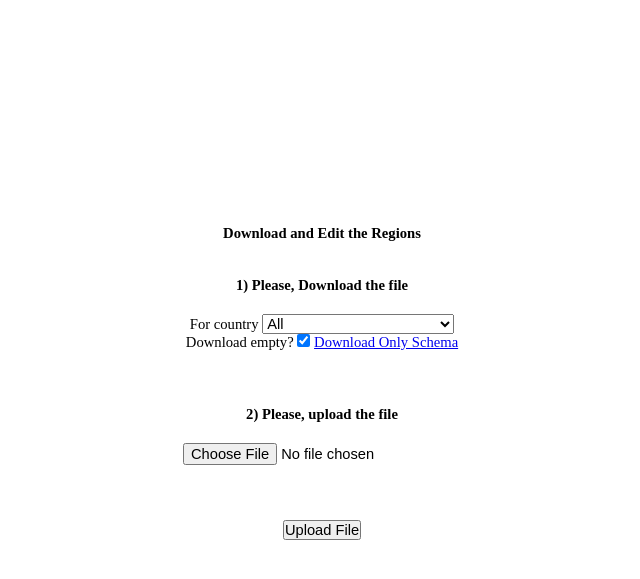
After one commit to edraobdu/places_api, a Django app: page /upload-regions/ in a window 1280 px wide. The commit adds this page. Shown: the top 579 px of the page, without its empty margins (318-958 px from the left). Run offline with Django 3.2, Linux system fonts and the light colour scheme; a user stored in the database is signed in; tables that the repository leaves empty hold one stand-in row (values such as "Sample post").

Commit message:
Partially added support for uploading regions by plain text file
added extra_lang parameter to view 'cities'

```diff
--- a/api/serializers.py
+++ b/api/serializers.py
@@ -27,7 +27,7 @@ class RegionSerializer(serializers.ModelSerializer):
 
     class Meta:
         model = Country
-        fields = ['code', 'region_translations', 'flag']
+        fields = ['code', 'local_code', 'region_translations', 'flag']
 
 
 class CityTranslationSerializer(serializers.ModelSerializer):
--- a/api/templates/BaseUpload.html
+++ b/api/templates/BaseUpload.html
@@ -74,9 +74,23 @@
                     <h2>{% block body_title %}{% endblock %}</h2>
                     <div>
                         <h3>1) Please, Download the file</h3>
-                        <label for="empty">Download empty? <input type="checkbox" id="empty" checked></label>
-                        <a href="{% block url_full %}{% endblock %}" target="_blank" id="download_full">Download Information</a>
-                        <a href="{% block url_empty %}{% endblock %}" target="_blank" id="download_empty">Download Only Schema</a>
+
+                        {% if countries %}
+                        <div>
+                            <label for="country">For country</label>
+                            <select id="country">
+                                <option value="">All</option>
+                                {% for country in countries %}
+                                <option value="{{country.country.code}}">{{ country.name }}</option>
+                                {% endfor %}
+                            </select>
+                        </div>
+                        {% endif %}
+                        <div>
+                            <label for="empty">Download empty? <input type="checkbox" id="empty" checked></label>
+                            <a href="{% block url_full %}{% endblock %}" target="_blank" id="download_full">Download Information</a>
+                            <a href="{% block url_empty %}{% endblock %}" target="_blank" id="download_empty">Download Only Schema</a>
+                        </div>
                     </div>
                     <div>
                         <h3>2) Please, upload the file</h3>
@@ -90,6 +104,8 @@
 
         </div>
 
+
+
         <div id="uploading_modal">
             Please be patient, we'reuploading the information, this might take a few minutes ...
         </div>
@@ -98,6 +114,10 @@
             let empty = document.getElementById('empty');
             let download_empty = document.getElementById('download_empty');
             let download_full = document.getElementById('download_full');
+            let country_select_box = document.getElementById('country');
+
+            let href_empty = download_empty.getAttribute('href');
+            let href_full = download_full.getAttribute('href');
 
             empty.addEventListener('change', e => {showLinkToDownload(e.target)});
 
@@ -118,6 +138,14 @@
             function showUploadingModal() {
                 uploading_modal.style.display = 'block';
             }
+
+            country_select_box.addEventListener('change', e => {
+                const country_code = e.target.value;
+                download_empty.setAttribute('href', href_empty + '?country=' + country_code);
+                download_full.setAttribute('href', href_full + '?country=' + country_code);
+            });
+
+
         </script>
     </body>
 </html>
--- /dev/null
+++ b/api/templates/UploadRegions.html
@@ -0,0 +1,9 @@
+{% extends 'BaseUpload.html' %}
+
+{% block head_title %}Xls Regions{% endblock %}
+
+{% block body_title %}Download and Edit the Regions{% endblock %}
+
+{% block url_full %}{% url 'download-regions' 0 %}{% endblock %}
+
+{% block url_empty %}{% url 'download-regions' 1 %}{% endblock %}
--- a/api/urls.py
+++ b/api/urls.py
@@ -2,7 +2,12 @@ from django.urls import path, include
 from . import views
 
 urlpatterns = [
+    # Api urls
     path('cities/<str:language>/', views.cities_list, name='cities-list'),
+
+    # Upload
     path('upload-countries/', views.upload_country, name='upload-countries'),
-    path('download-countries/<int:empty>/', views.download_countries, name='download-countries')
+    path('download-countries/<int:empty>/', views.download_countries, name='download-countries'),
+    path('upload-regions/', views.upload_regions, name='upload-regions'),
+    path('download-regions/<int:empty>/', views.download_regions, name='download-regions'),
 ]
--- a/api/views.py
+++ b/api/views.py
@@ -1,4 +1,6 @@
 import django_excel
+
+from django.contrib.auth.decorators import login_required
 from django.utils import timezone
 from django.utils.translation import gettext_lazy as _
 from django.db.models import Prefetch, Q
@@ -9,21 +11,33 @@ from django.urls import reverse
 from rest_framework import status
 from rest_framework.response import Response
 from rest_framework.decorators import api_view
+
 from api.models import *
 from api.serializers import CitySerializer
 from api.forms import UploadFile
-from api.helpers import handle_uploaded_countries
+from api.helpers import handle_uploaded_countries, handle_uploaded_regions
 
 
 @api_view(['GET'])
 def cities_list(request, language):
-
+    """
+    This view will handle will show a list fo cities with all its related
+    information, like region and country it belongs to, with their respective
+    translations, the zip_codes if there is any, currency code and flag of
+    the country.
+    """
     if request.method == 'GET':
 
+        q = request.GET.get('q', None)
+        # We ensure 2 characters at least for a searching query
+        if q and len(q) <= 2:
+            q = None
+        extra_lang = request.GET.get('extra_lang', q)
+
         # Limiting the list so we don't overload the database
-        limit = request.GET.get('limit', 50)
-        if limit > 200:
-            limit = 200
+        limit = request.GET.get('limit', 20)
+        if limit > 50:
+            limit = 50
 
         if language not in LanguageChoices.values:
             return Response(
@@ -35,45 +49,55 @@ def cities_list(request, language):
                 status=status.HTTP_400_BAD_REQUEST
             )
 
+        if extra_lang and extra_lang != language and extra_lang not in LanguageChoices.values:
+            extra_lang = None
+
+        # Query sets to prefetch the data, we don't have to apply distinct in
+        # here because we already checked whether extra_lang was different
+        # than language or not
+        cities_translations_queryset = CityTranslation.objects.filter(language_code=language)
+        regions_translations_queryset = RegionTranslation.objects.filter(language_code=language)
+        countries_translations_queryset = CountryTranslation.objects.filter(language_code=language)
+        if extra_lang:
+            cities_translations_queryset = CityTranslation.objects.filter(
+                Q(language_code=language) & Q(language_code=extra_lang)
+            )
+            regions_translations_queryset = RegionTranslation.objects.filter(
+                Q(language_code=language) & Q(language_code=extra_lang)
+            )
+            countries_translations_queryset = CountryTranslation.objects.filter(
+                Q(language_code=language) & Q(language_code=extra_lang)
+            )
+
         prefetch = [
             Prefetch(
                 'city_translations',
-                queryset=CityTranslation.objects.filter(
-                    language_code=language
-                )
+                queryset=cities_translations_queryset
             ),
             Prefetch(
                 'country__country_translations',
-                queryset=CountryTranslation.objects.filter(
-                    language_code=language
-                )
+                queryset=countries_translations_queryset
             ),
             Prefetch(
                 'region__region_translations',
-                queryset=RegionTranslation.objects.filter(
-                    language_code=language
-                )
+                queryset=regions_translations_queryset
             ),
             Prefetch(
                'zip_codes',
             )
         ]
 
-        q = request.GET.get('q', None)
-
         # We can get a sequence of queries separated by semi-colons
         # with this order: City, Region (or Country), Country
         # if only one section is passed, that will always be the city,
         # the second section could be either the region or the country, and,
         # if a third section is passed, that will always be the country
-
         city_query = None
         region_query = None
         country_query = None
         if q:
             queries = list(map(lambda x: x.strip(), q.split(',', 2)))
             # Should always exists if 'q' is passed
-            print(len(queries))
             city_query = queries[0]
             if len(queries) >= 2:
                 region_query = queries[1]
@@ -84,28 +108,34 @@ def cities_list(request, language):
 
         if city_query:
             city_list = city_list.filter(
-                Q(city_translations__name__istartswith=city_query) & Q(city_translations__language_code=language)
+                Q(city_translations__name__istartswith=city_query)
+                & Q(city_translations__language_code=language)
                 | Q(zip_codes__zip_code=city_query)
                 | Q(code=city_query)
             )
         if region_query and not country_query:
             city_list = city_list.filter(
-                Q(region__region_translations__name__istartswith=region_query) & Q(region__region_translations__language_code=language)
+                Q(region__region_translations__name__istartswith=region_query)
+                & Q(region__region_translations__language_code=language)
                 | Q(region__code__iexact=region_query)
-                | Q(country__country_translations__name__istartswith=region_query) & Q(country__country_translations__language_code=language)
+                | Q(country__country_translations__name__istartswith=region_query)
+                & Q(country__country_translations__language_code=language)
                 | Q(country__code__iexact=region_query)
             )
         else:
             if region_query and country_query:
                 city_list = city_list.filter(
-                    Q(region__region_translations__name__istartswith=region_query) & Q(region__region_translations__language_code=language)
+                    Q(region__region_translations__name__istartswith=region_query)
+                    & Q(region__region_translations__language_code=language)
                     | Q(region__code__iexact=region_query),
-                    Q(country__country_translations__name__istartswith=country_query) & Q(country__country_translations__language_code=language)
+                    Q(country__country_translations__name__istartswith=country_query)
+                    & Q(country__country_translations__language_code=language)
                     | Q(country__code__iexact=country_query)
                 )
             if country_query and not region_query:
                 city_list = city_list.filter(
-                    Q(country__country_translations__name__istartswith=country_query) & Q(country__country_translations__language_code=language)
+                    Q(country__country_translations__name__istartswith=country_query)
+                    & Q(country__country_translations__language_code=language)
                     | Q(country__code__iexact=country_query)
                 )
 
@@ -114,8 +144,12 @@ def cities_list(request, language):
         return Response(serializer.data)
 
 
+@login_required
 def upload_country(request):
-
+    """
+    Uploads the countries information and translations via a plain text file,
+    say an xls aor ods file
+    """
     if request.method == 'POST':
         file = UploadFile(request.POST, request.FILES)
         if file.is_valid():
@@ -137,19 +171,24 @@ def upload_country(request):
     })
 
 
+@login_required
 def download_countries(request, empty):
-
+    """
+    Downloads the file for uploading later the countries' information. It could
+    be a filled file, with all the information already in the database, or an
+    and empty file, only with the required file schema
+    """
     countries = Country.objects.prefetch_related(
         'country_translations'
     ).all()
     headers = ['code', 'currency_code']
 
     language_choices = LanguageChoices.values
-    for language_code in language_choices.sort():
+    language_choices.sort()
+    for language_code in language_choices:
         headers.append(language_code)
 
     countries_list = [headers]
-
     if not empty:
         for country in countries:
             country_row = [country.code, country.currency_code]
@@ -163,3 +202,68 @@ def download_countries(request, empty):
             "date": timezone.now().strftime("%d-%M-%Y")
         }
     )
+
+
+@login_required
+def upload_regions(request):
+
+    all_countries = CountryTranslation.objects.filter(language_code='en')
+
+    if request.method == 'POST':
+        file = UploadFile(request.POST, request.FILES)
+        if file.is_valid():
+            errors = handle_uploaded_regions(request.FILES['file'])
+            if errors:
+                return render(request, 'UploadRegions.html', {
+                    "file": file,
+                    "errors": errors,
+                    'countries': all_countries
+                })
+            else:
+                return HttpResponseRedirect(
+                    reverse('cities-list', kwargs={'language': 'en'})
+                )
+    else:
+        file = UploadFile()
+
+    return render(request, 'UploadRegions.html', {
+        "file": file,
+        'countries': all_countries
+    })
+
+
+@login_required
+def download_regions(request, empty):
+    print(request.GET)
+    country_code = request.GET.get('country', '')
+    print(country_code)
+    regions = Region.objects.prefetch_related(
+        'region_translations', 'country'
+    ).all()
+    if country_code:
+        regions.filter(country__code=country_code)
+
+    headers = ['code', 'local_code', 'country_code']
+
+    language_choices = LanguageChoices.values
+    language_choices.sort()
+    for language_code in language_choices:
+        headers.append(language_code)
+
+    regions_list = [headers]
+    if not empty:
+        for region in regions:
+            region_row = [region.code, region.local_code, region.country.code]
+            for translation in region.region_translations.all().order_by('language_code'):
+                region_row.append(translation.name)
+            regions_list.append(region_row)
+
+    file_name = "Regions%(country)s - %(date)s" % {
+        'date': timezone.now().strftime("%d-%M-%Y"),
+        'country': " - %s" % country_code if country_code else ''
+    }
+    return django_excel.make_response_from_array(
+        regions_list,
+        'xls',
+        file_name=file_name
+    )
```
Also changed, not shown: api/helpers.py (+66 -15 lines), api/models.py (+71 -68 lines).
